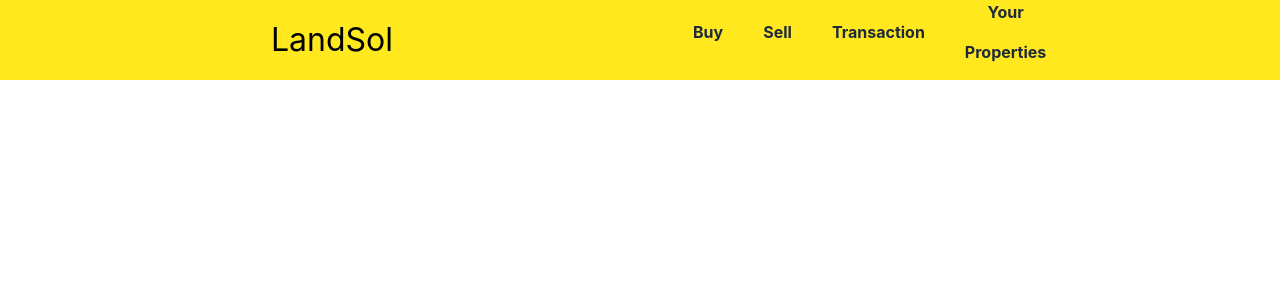
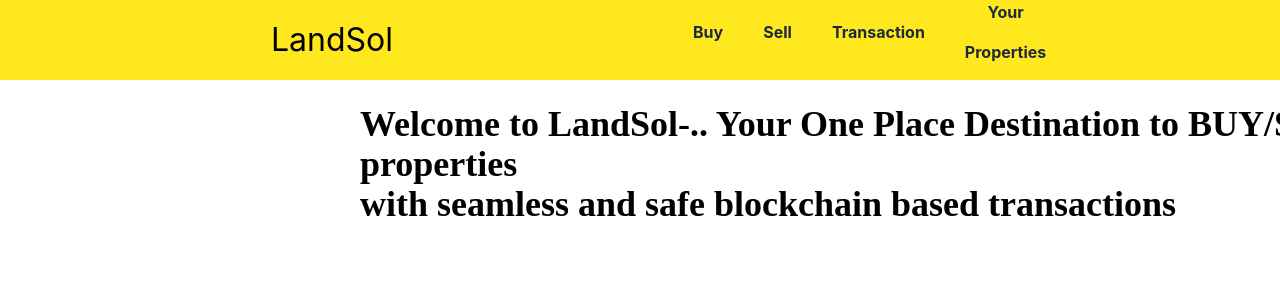
Before and after one commit to nikhil94058/HackoFest, a React (Create React App) app in the folder client/: page / in a window 1280 px wide. Shown: the top 300 px of the page. Built offline with nearby package versions, Linux system fonts and the light colour scheme.

Commit message:
Hero added

```diff
--- a/client/src/App.js
+++ b/client/src/App.js
@@ -1,11 +1,13 @@
 import logo from './logo.svg';
 import './App.css';
 import Navbar from './components/Navbar';
+import Hero from './components/Hero';
 
 function App() {
   return (
     <div>
       <Navbar />
+      <Hero />
     </div>
   );
 }
--- a/client/src/components/Hero.js
+++ b/client/src/components/Hero.js
@@ -3,7 +3,8 @@ import React from 'react'
 const Hero = () => {
   return (
     <div>
-      <div className="w-[1256.59px] h-[132.26px] text-black text-4xl font-normal font-['Wavefont']">Welcome to LandSol-.. Your One Place Destination to BUY/SELL/RENT  properties with seamless and safe blockchain based transactions</div>
+      <div className="w-[1256.59px] h-[132.26px] text-black text-4xl font-bold font-['Wavefont'] ml-[360px] mt-6">Welcome to LandSol-.. Your One Place Destination to BUY/SELL/RENT  properties
+        <br /> with seamless and safe blockchain based transactions</div>
     </div>
   )
 }
--- a/client/src/components/Navbar.js
+++ b/client/src/components/Navbar.js
@@ -9,7 +9,7 @@ const Navbar = () => {
       </div>
       <nav className='w-[416px] h-10 justify-start items-center gap-10 inline-flex ml-[300px] mt-3'>
 
-        <a href="" className="text-center  text-slate-800 text-base font-bold font-['Times New Roman'] font-size-[20px] leading-10 hover:text-amber-500">Buy</a>
+        <a href="" className="text-center  text-slate-800 text-base font-bold font-['Times New Roman']  leading-10 hover:text-amber-500">Buy</a>
         <a href="" className="text-center text-slate-800 text-base font-bold font-['Times New Roman'] leading-10 hover:text-amber-500">Sell</a>
         <a href="" className="text-center text-slate-800 text-base font-bold font-['Times New Roman'] leading-10 hover:text-amber-500">Transaction</a>
         <a href="" className="text-center text-slate-800 text-base font-bold font-['Times New Roman'] leading-10 hover:text-amber-500">Your Properties</a>
@@ -17,8 +17,8 @@ const Navbar = () => {
 
 
 
-      <div className="w-[129px] h-10 px-6 bg-amber-500 justify-start items-center gap-4 inline-flex ml-[700px] mt-5">
-        <div className="text-right text-white text-base font-bold font-['Times New Roman'] leading-10">Login</div>
+      <div className="w-[129px] h-10 px-6 bg-amber-500 justify-start items-center gap-4 inline-flex ml-[700px] mt-5 hover:bg-amber-700">
+        <button className="text-right text-white text-base font-bold font-['Times New Roman'] leading-10" >Login</button>
         <div className="w-6 h-6 relative">
           <img className="w-[17.99px] h-[14.40px] left-[3.01px] top-[4.80px] absolute" src="https://via.placeholder.com/18x14" />
         </div>
```
